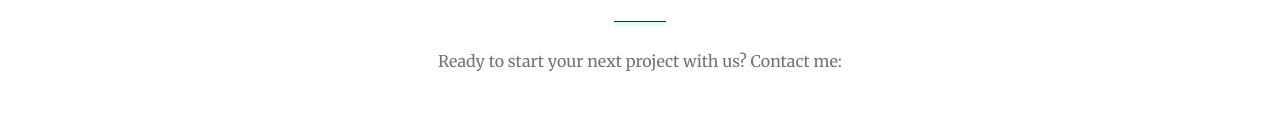
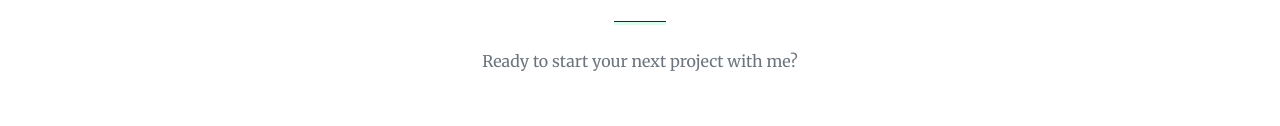
Before and after one commit to GustavoFreitas22/my-site, a plain HTML site: page index.html in a window 1280 px wide. Shown: the part 2009-2135 px from the top of the page. Drawn offline with nearby package versions, Linux system fonts and the light colour scheme; some packages are replaced by stand-ins of ours; a script that the page names is missing.

Commit message:
fix: fix text

```diff
--- a/index.html
+++ b/index.html
@@ -109,7 +109,7 @@
                     <div class="col-lg-8 col-xl-6 text-center">
                         <h2 class="mt-0">Let's Get In Touch!</h2>
                         <hr class="divider" />
-                        <p class="text-muted mb-5">Ready to start your next project with us? Contact me:</p>
+                        <p class="text-muted mb-5">Ready to start your next project with me?</p>
                     </div>
                 </div>
 
```
